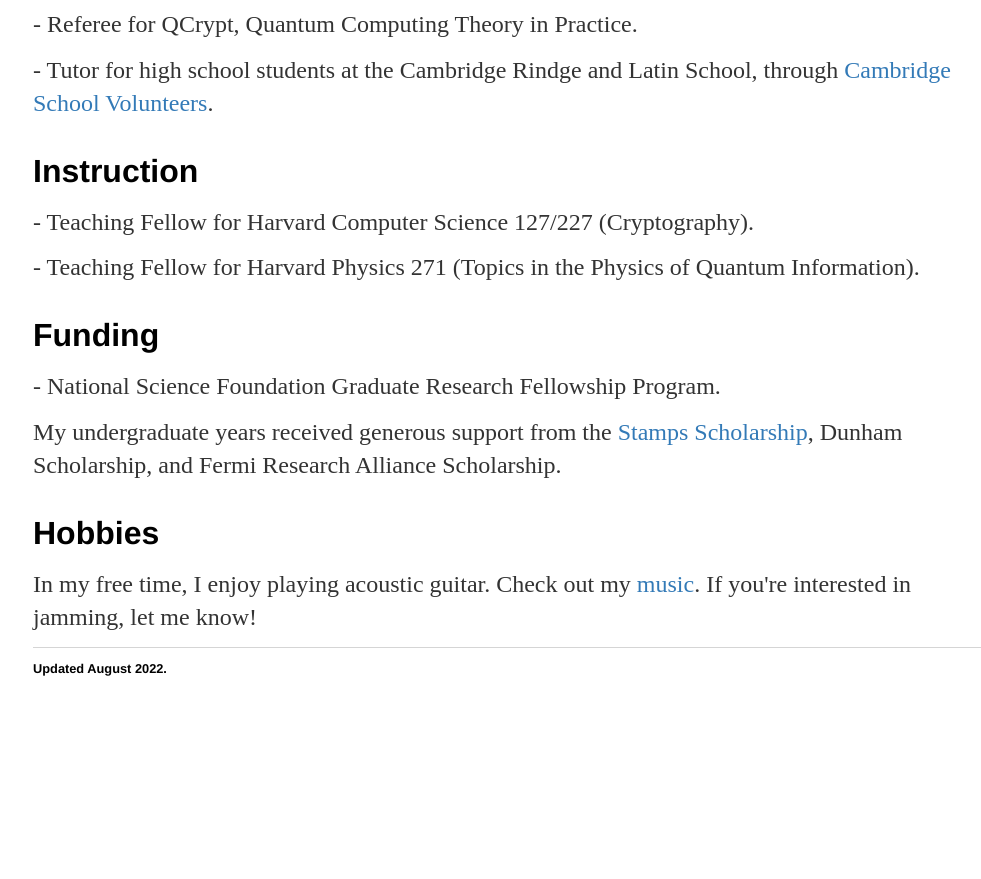
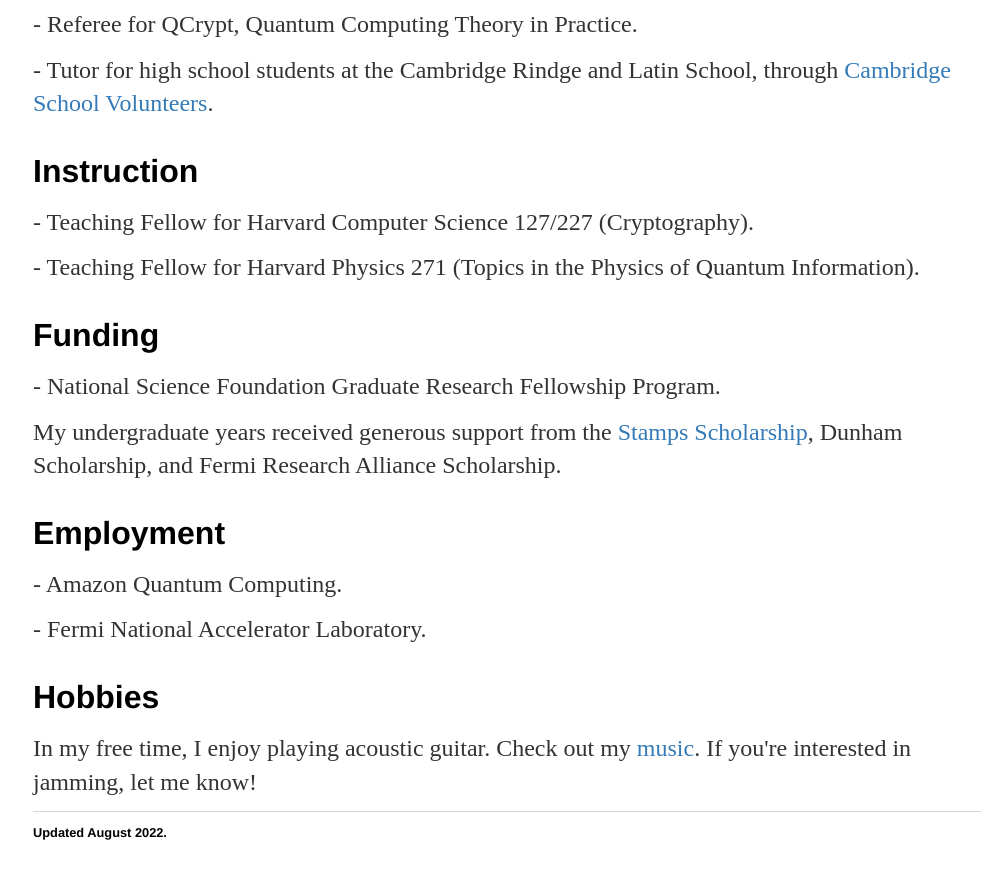
Before and after one commit to emilkhab/emilkhab.github.io, a Jekyll site: the page built from index.html, in a window 1280 px wide and 900 px high, scrolled down 1277 px. Shown: the top 879 px of the window, without its empty margins (127-1108 px from the left). Built offline with Jekyll 4.4.1, drawn with Linux system fonts in a browser that asks for light colours; before the commit the page ends 2013 px from its top, so only the background shows below that.

Commit message:
Update index.html

```diff
--- a/index.html
+++ b/index.html
@@ -53,6 +53,12 @@
 	<p>My undergraduate years received generous support from the <a href="https://www.stampsscholars.org/">Stamps Scholarship</a>, Dunham Scholarship, and Fermi Research Alliance Scholarship.</p>
 </div>
 
+<div class="blurb" id="Employment">
+	<h2>Employment</h2>
+	<p>- Amazon Quantum Computing.</p>
+	<p>- Fermi National Accelerator Laboratory.</p>
+</div>
+
 <div class="blurb" id="Hobbies">
 	<h2>Hobbies</h2>
 	<p>In my free time, I enjoy playing acoustic guitar. Check out my <a href="https://www.youtube.com/channel/UCyLq_vbcW0pPlQmTcA2e8Ug">music</a>. If you're interested in jamming, let me know!</p>
```
